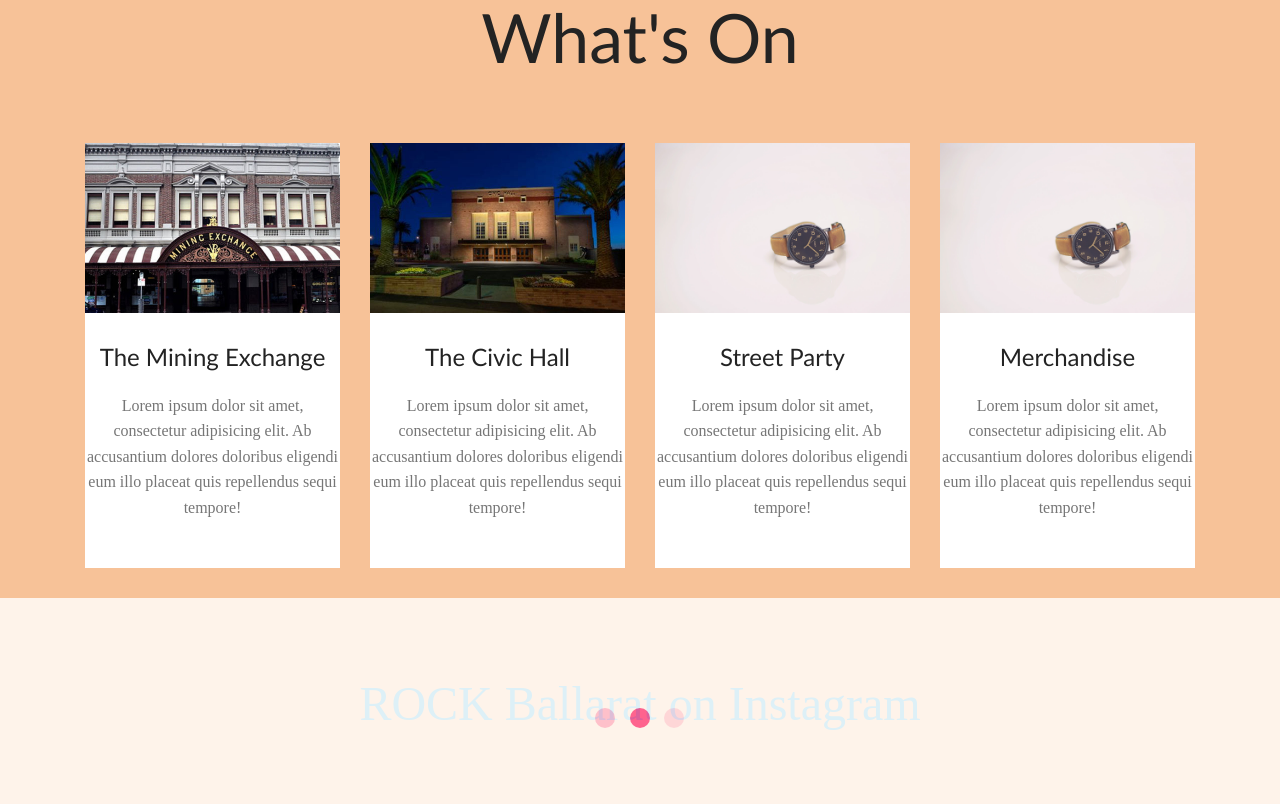
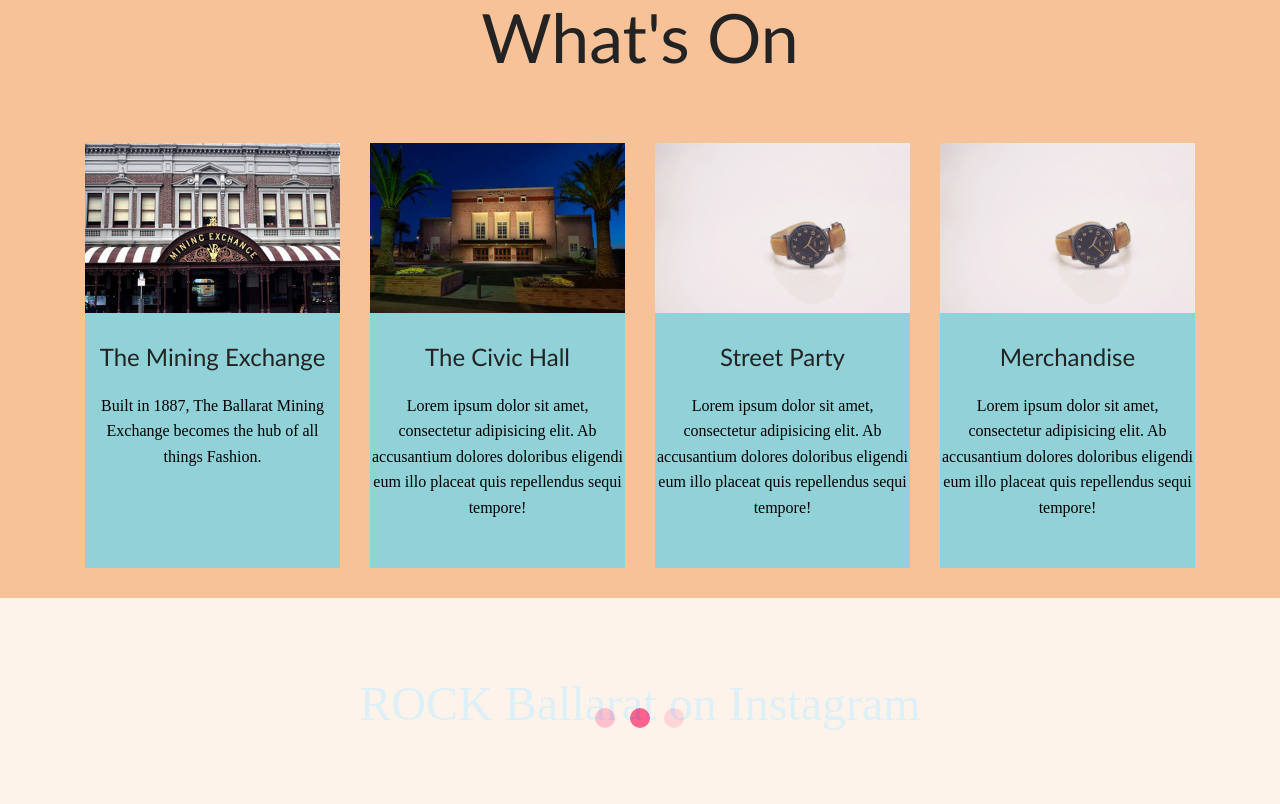
Before and after one commit to RockBallarat/rockballarat.github.io, a plain HTML site: page index.html in a window 1280 px wide. Shown: the part 416-1220 px from the top of the page. Drawn offline with Linux system fonts and the light colour scheme; files whose address does not match are found by name; a web font is replaced by a local one.

Commit message:
create github pages

```diff
--- a/assets/mobirise/css/mbr-additional.css
+++ b/assets/mobirise/css/mbr-additional.css
@@ -1922,7 +1922,7 @@
 }
 .cid-rCfBFOJbVS .card-wrapper {
   height: 100%;
-  background: #ffffff;
+  background: #91d2d8;
 }
 @media (max-width: 767px) {
   .cid-rCfBFOJbVS .card:not(.last-child) {
@@ -1938,6 +1938,7 @@
 .cid-rCfBFOJbVS .mbr-text,
 .cid-rCfBFOJbVS .mbr-section-btn {
   text-align: center;
+  color: #000000;
 }
 .cid-rCfv3toPU5 {
   padding-top: 30px;
--- a/index.html
+++ b/index.html
@@ -77,7 +77,7 @@
     </nav>
 </section>
 
-<section class="engine"><a href="https://mobirise.info/u">bootstrap website templates</a></section><section class="countdown2 cid-rCfqLOKzHe" id="countdown2-e">
+<section class="engine"><a href="https://mobirise.info/k">develop free website</a></section><section class="countdown2 cid-rCfqLOKzHe" id="countdown2-e">
 
 
 
@@ -130,9 +130,7 @@
                         <h4 class="card-title mbr-fonts-style display-5">
                             The Mining Exchange</h4>
                         <p class="mbr-text mbr-fonts-style display-7">
-                            Lorem ipsum dolor sit amet, consectetur adipisicing elit. Ab accusantium dolores doloribus
-                            eligendi eum illo placeat quis repellendus sequi tempore!
-                        </p>
+                            Built in 1887, The Ballarat Mining Exchange becomes the hub of all things Fashion.</p>
                         <!--Btn-->
 
                     </div>
@@ -231,7 +229,7 @@
         <div class="row justify-content-center">
             <div class="media-container-column col-lg-8" data-form-type="formoid">
                 <!---Formbuilder Form--->
-                <form action="https://mobirise.com/" method="POST" class="mbr-form form-with-styler" data-form-title="Mobirise Form"><input type="hidden" name="email" data-form-email="true" value="4roIrB4JidETrnC6PdSXETtKgblZrYljmsdWnNtpvy6Om9RUnWeUnFA+8IKVir0aUwclg/IX0LDrL8RUoplPNSnjutBZ68epjsvrUG3NcYU7Aq7qNPSFKaqMFVs8TsYk">
+                <form action="https://mobirise.com/" method="POST" class="mbr-form form-with-styler" data-form-title="Mobirise Form"><input type="hidden" name="email" data-form-email="true" value="oJrgOV73EgHV0T1HBHpwpJhv+utT1yOaWmfWp54UCnoJDN+LRsNAOqBocbjQwJWF7ndF8yGtAas8h7sdifPyhgQXDusQypG7rpdCa7DRG5l3S7u8nDGTZrskpWofcoIZ">
                     <div class="row row-sm-offset">
                         <div hidden="hidden" data-form-alert="" class="alert alert-success col-12">Thanks for filling out the form. We'll be in touch soon!</div>
                         <div hidden="hidden" data-form-alert-danger="" class="alert alert-danger col-12">
```
Also changed, not shown: 1 other file.
